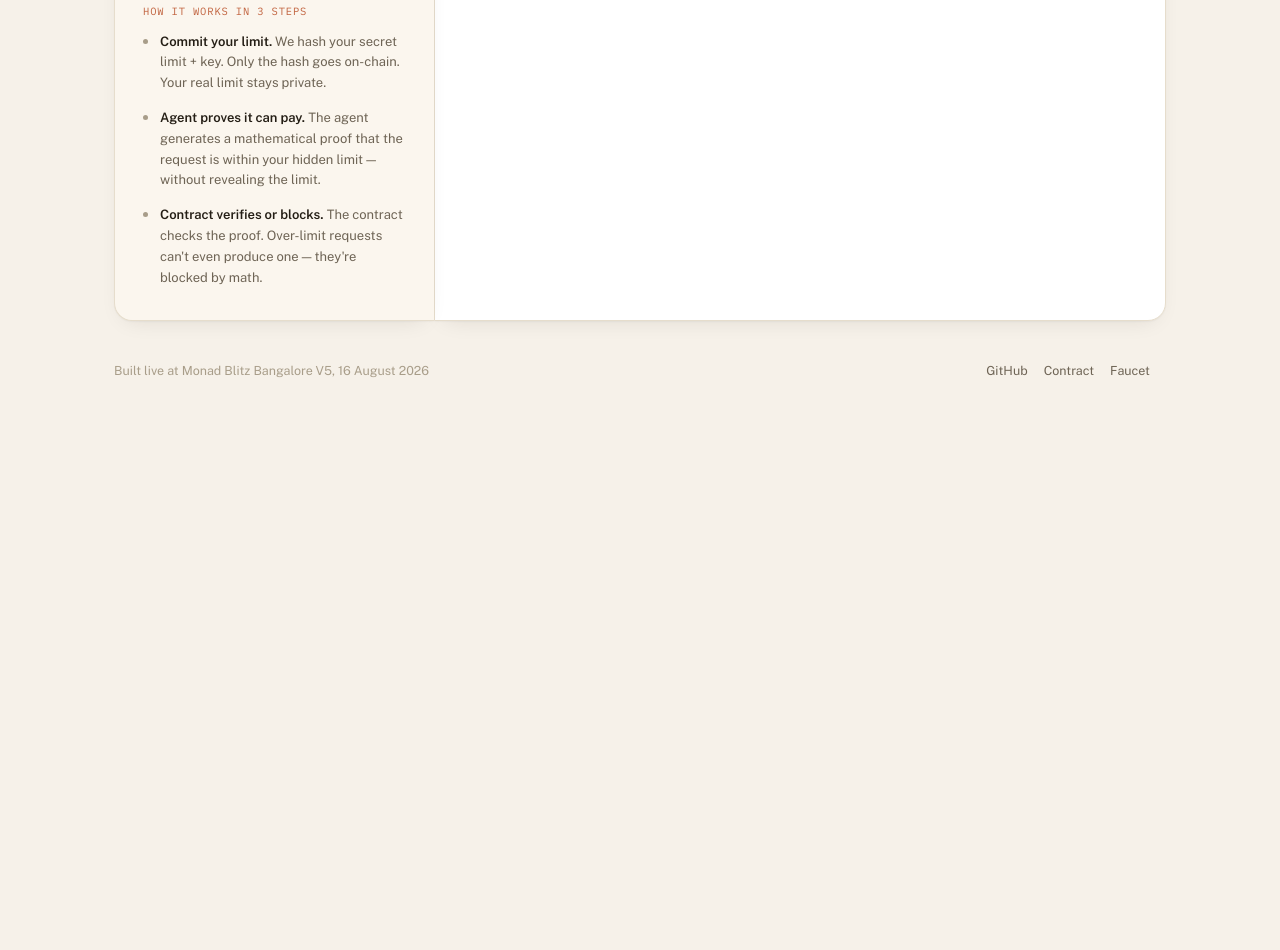
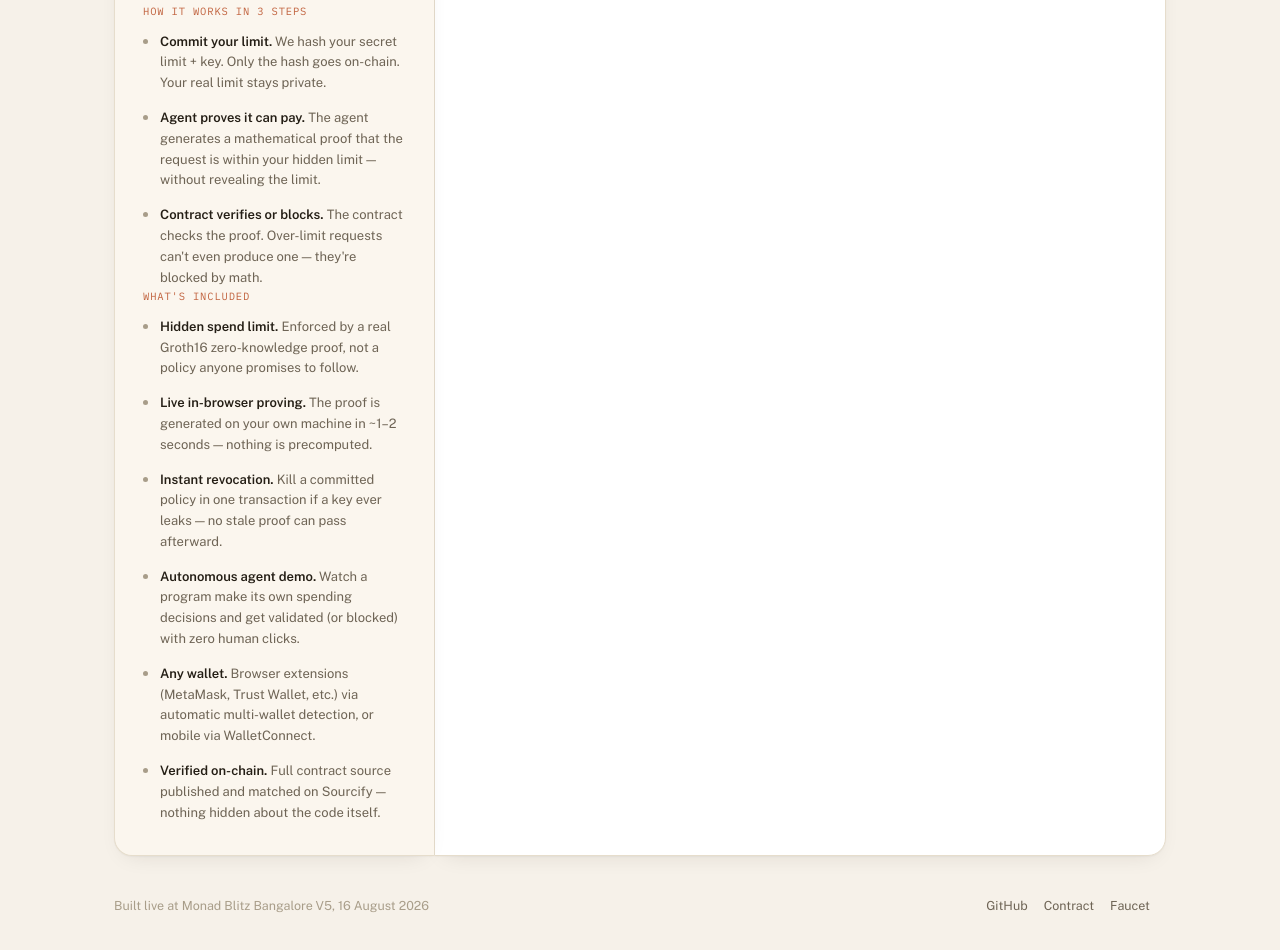
Before and after one commit to JMadhan1/Monad_blitz, a website with bundled scripts: page public/index.html in a window 1280 px wide. Shown: the part 1054-2004 px from the top of the page. Before the commit the page ends 1495 px from the top, so only its background shows below. Built offline with nearby package versions, Linux system fonts and the light colour scheme; a script that the page names is missing.

Commit message:
Add full features list to landing page sidebar

```diff
--- a/public/index.html
+++ b/public/index.html
@@ -94,6 +94,18 @@
           <li><strong>Agent proves it can pay.</strong> The agent generates a mathematical proof that the request is within your hidden limit — without revealing the limit.</li>
           <li><strong>Contract verifies or blocks.</strong> The contract checks the proof. Over-limit requests can't even produce one — they're blocked by math.</li>
         </ol>
+      </div>
+
+      <div class="about-steps">
+        <p class="explainer-kicker">What's included</p>
+        <ul class="about-steps-list">
+          <li><strong>Hidden spend limit.</strong> Enforced by a real Groth16 zero-knowledge proof, not a policy anyone promises to follow.</li>
+          <li><strong>Live in-browser proving.</strong> The proof is generated on your own machine in ~1–2 seconds — nothing is precomputed.</li>
+          <li><strong>Instant revocation.</strong> Kill a committed policy in one transaction if a key ever leaks — no stale proof can pass afterward.</li>
+          <li><strong>Autonomous agent demo.</strong> Watch a program make its own spending decisions and get validated (or blocked) with zero human clicks.</li>
+          <li><strong>Any wallet.</strong> Browser extensions (MetaMask, Trust Wallet, etc.) via automatic multi-wallet detection, or mobile via WalletConnect.</li>
+          <li><strong>Verified on-chain.</strong> Full contract source published and matched on Sourcify — nothing hidden about the code itself.</li>
+        </ul>
       </div>
     </aside>
 
```
